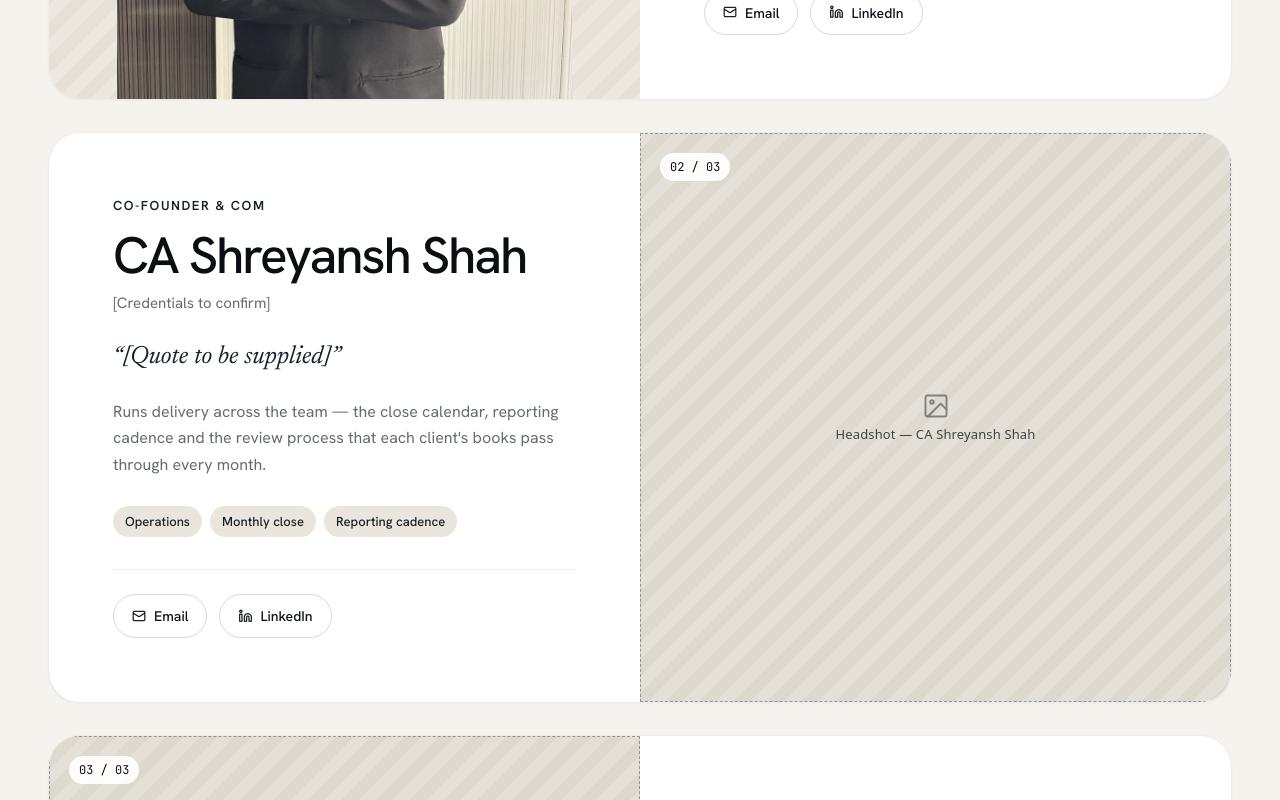
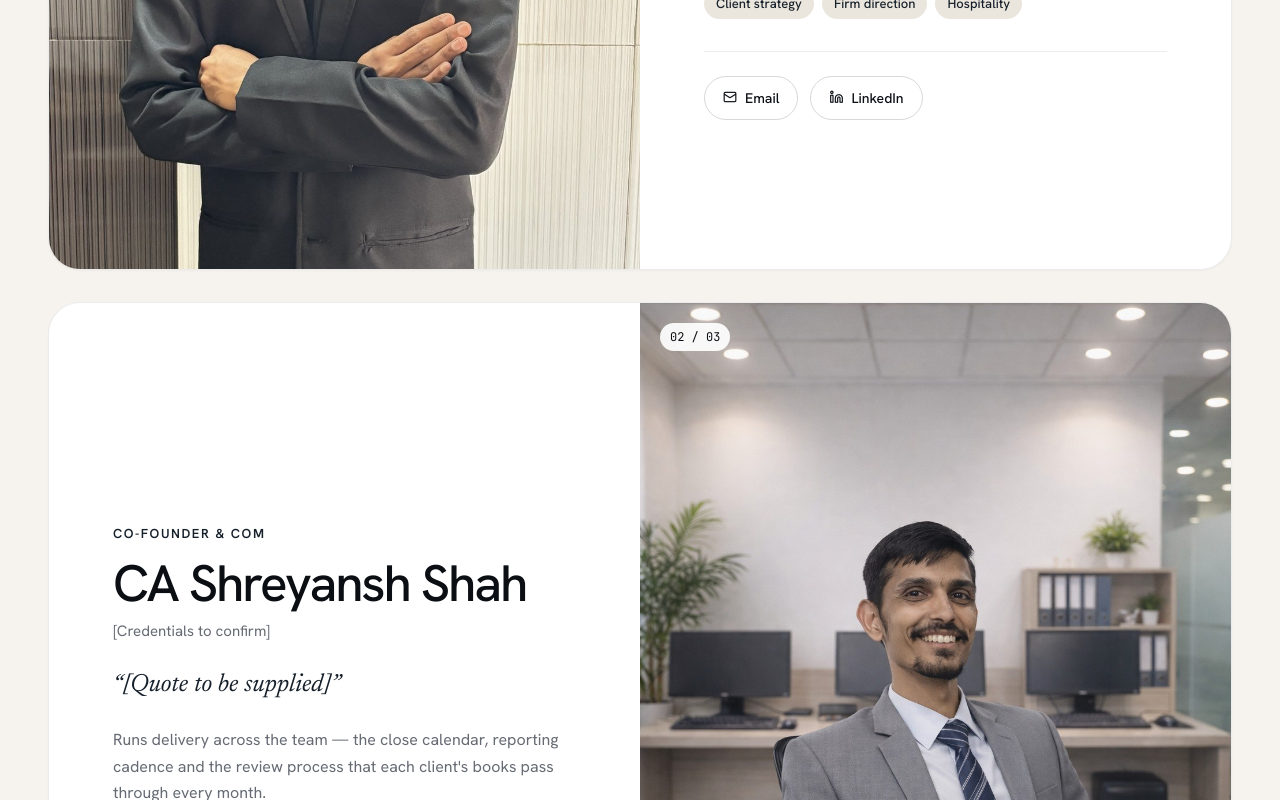
Before and after one commit to dhyey18/fiscalfork, a Next.js app: page /about in a window 1280 px wide. Shown: the part 1040-1840 px from the top of the page. Built offline with nearby package versions, Linux system fonts and the light colour scheme.

Commit message:
Add photoAspect property to Founder type and update founder entries with aspect ratios

```diff
--- a/app/about/content.tsx
+++ b/app/about/content.tsx
@@ -23,6 +23,9 @@
   bio: string;
   focus: string[];
   photo?: string;
+  /** The photo's own width/height ratio, e.g. "2 / 3" — sizes the frame to
+   *  match so `object-fit: contain` shows the full photo with no letterboxing. */
+  photoAspect?: string;
 };
 
 const FOUNDERS: Founder[] = [
@@ -34,6 +37,7 @@
     bio: "Leads the firm and its client relationships, and sets how engagements are scoped, staffed and delivered across the firm's international practice.",
     focus: ["Client strategy", "Firm direction", "Hospitality"],
     photo: "/shubham-brahmbhatt.jpg",
+    photoAspect: "4 / 5",
   },
   {
     name: "CA Shreyansh Shah",
@@ -42,6 +46,8 @@
     quote: "[Quote to be supplied]",
     bio: "Runs delivery across the team — the close calendar, reporting cadence and the review process that each client's books pass through every month.",
     focus: ["Operations", "Monthly close", "Reporting cadence"],
+    photo: "/shreyansh-shah.jpg",
+    photoAspect: "2 / 3",
   },
   {
     name: "CA Rushabh Shah",
@@ -182,7 +188,12 @@
               <div
                 style={{
                   position: "relative",
-                  minHeight: "clamp(380px,40vw,520px)",
+                  // A real photo sizes the frame to its own aspect ratio, so
+                  // it fills the frame exactly with no letterboxing; the
+                  // empty-state placeholder keeps the old fixed-height box.
+                  ...(f.photo
+                    ? { aspectRatio: f.photoAspect ?? "4 / 5" }
+                    : { minHeight: "clamp(380px,40vw,520px)" }),
                   background:
                     "repeating-linear-gradient(135deg,#EDE8DF 0 12px,#E6E0D6 12px 24px)",
                   order: f.photoOrder,
@@ -194,7 +205,7 @@
                     alt={`Portrait of ${f.name}`}
                     fill
                     sizes="(max-width: 760px) 100vw, 50vw"
-                    style={{ objectFit: "contain" }}
+                    style={{ objectFit: "cover" }}
                   />
                 ) : (
                   <ImageSlot shape="rect" placeholder={`Headshot — ${f.name}`} />
```
Also changed, not shown: public/shreyansh-shah.jpg (added).
